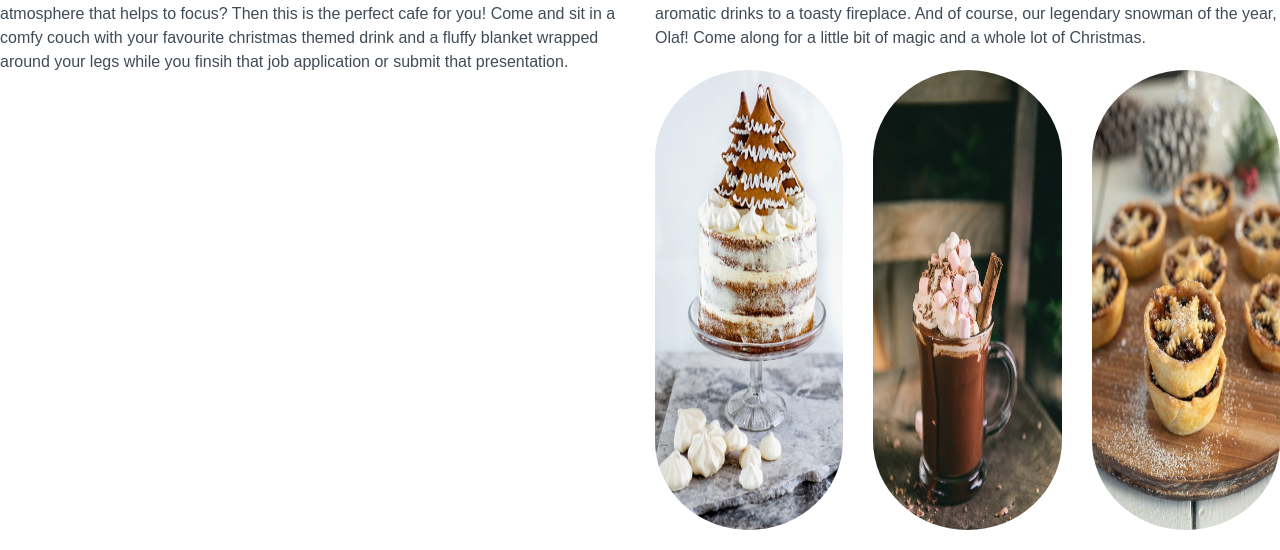
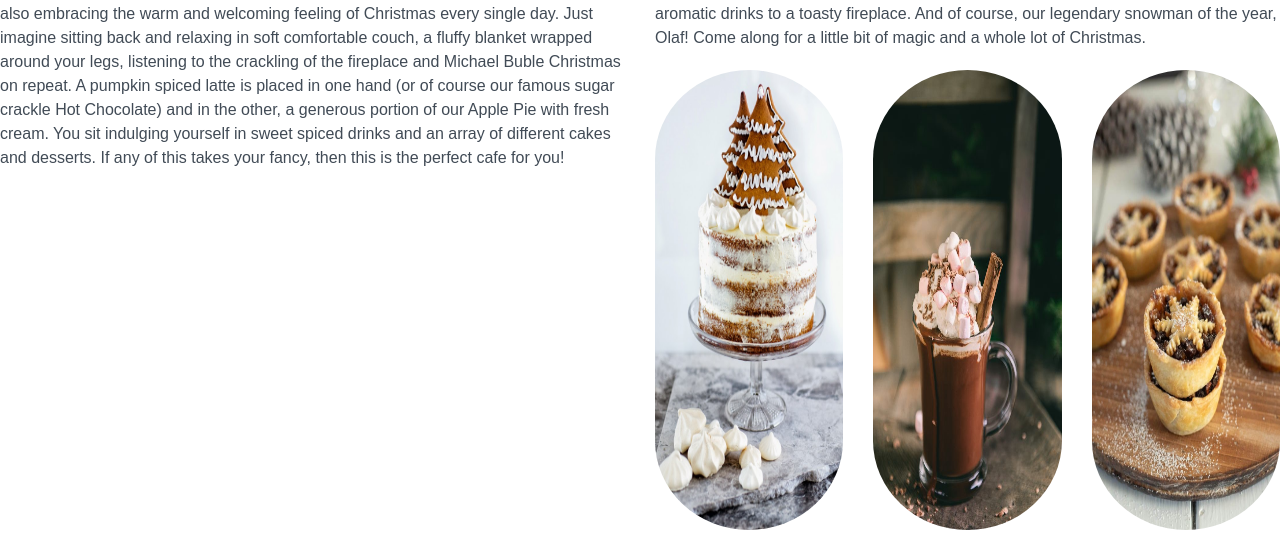
Before and after one commit to gabriellekear/group_project, a plain HTML site: page index.html in a window 1280 px wide. Shown: the part 876-1426 px from the top of the page. Drawn offline with nearby package versions, Linux system fonts and the light colour scheme; a script that the page names is missing; files whose address does not match are found by name.

Commit message:
Gabby
Changed description and spacing

```diff
--- a/index.html
+++ b/index.html
@@ -30,6 +30,9 @@
     <p class="lead">Bringing you Christmas all year round </p>
   </div>
 
+
+
+
   <div id="carousel" class="carousel slide" data-ride="carousel">
     <div class="carousel-inner"
       <div class="carousel-item active">
@@ -46,6 +49,8 @@
 
    <!---carousel arrows--->
 
+
+
  </div>
 <a class="carousel-control-prev" href="#carouselExampleControls" role="button" data-slide="prev">
  <span class="carousel-control-prev-icon" aria-hidden="true"></span>
@@ -58,13 +63,16 @@
 </div>
 
 
+
+
   <!-- columns -->
+
         <div class="row">
           <div class="col-sm">
-            The Perfect to come and relax. Do you need to study and miss that christmas atmosphere that helps to focus? Then this is the perfect cafe for you! Come and sit in a comfy couch with your favourite christmas themed drink and a fluffy blanket wrapped around your legs while you finsih that job application or submit that presentation.
+            The Jingle Cafe is the perfect place to escape the hectic tasks of day to day life, while also embracing the warm and welcoming feeling of Christmas every single day. Just imagine sitting back and relaxing in soft comfortable couch, a fluffy blanket wrapped around your legs, listening to the crackling of the fireplace and Michael Buble Christmas on repeat. A pumpkin spiced latte is placed in one hand (or of course our famous sugar crackle Hot Chocolate) and in the other, a generous portion of our Apple Pie with fresh cream. You sit indulging yourself in sweet spiced drinks and an array of different cakes and desserts. If any of this takes your fancy, then this is the perfect cafe for you!
           </div>
           <div class="col-sm">
-We have everything that warms your heart during the Christmas holidays, from warm aromatic drinks to a toasty fireplace. And of course, our legendary snowman of the year, Olaf! Come along for a little bit of magic and a whole lot of Christmas.
+          We have everything that warms your heart during the Christmas holidays, from warm aromatic drinks to a toasty fireplace. And of course, our legendary snowman of the year, Olaf! Come along for a little bit of magic and a whole lot of Christmas.
 
 
 
```
